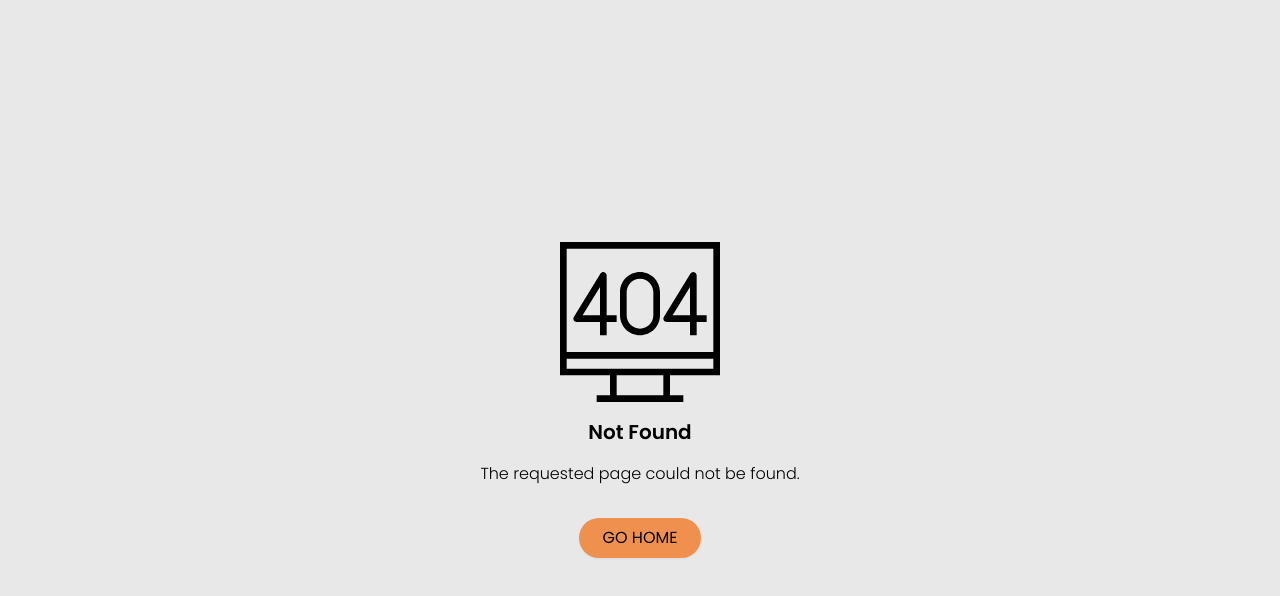
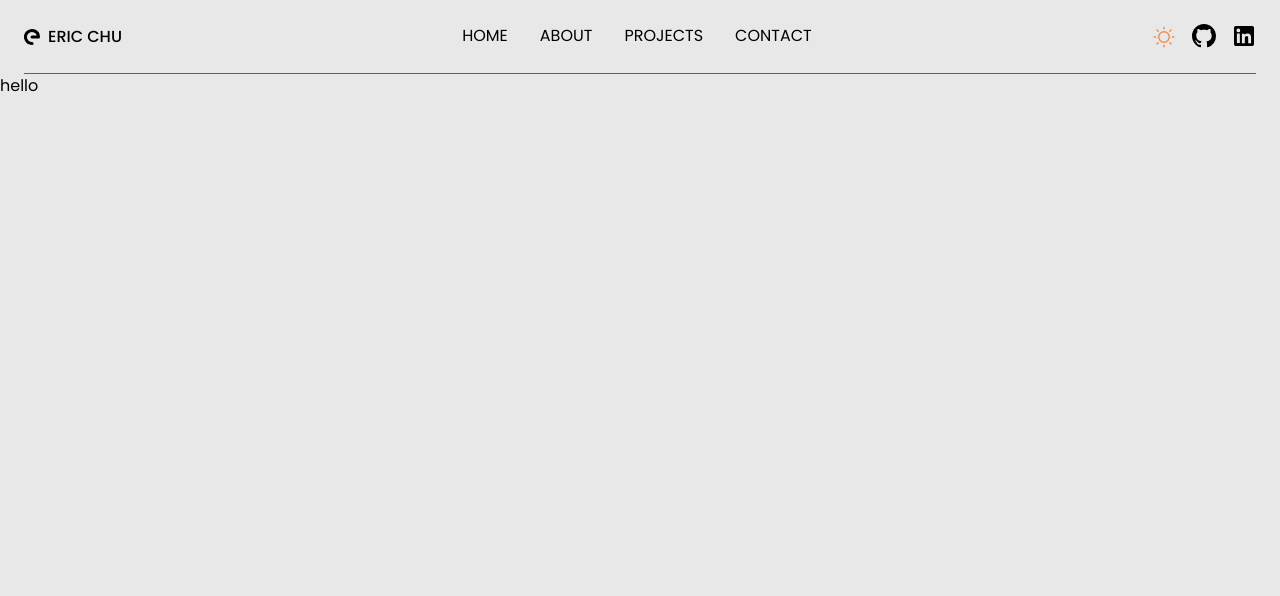
Before and after one commit to eric-k-chu/Portfolio, a React (Vite) app in the folder portfolio/: page /projects in a window 1280 px wide. Before the commit this address had no page. Shown: the top 596 px of the page. Built offline with nearby package versions, Linux system fonts and the light colour scheme.

Commit message:
Created initial project page

```diff
--- a/portfolio/src/App.tsx
+++ b/portfolio/src/App.tsx
@@ -2,7 +2,7 @@ import { useTheme } from "./hooks";
 import { ThemeContext } from "./components/ThemeContext";
 import { Route, Routes } from "react-router-dom";
 import { NavBar } from "./components";
-import { LandingPage, AboutPage, NotFoundPage } from "./pages";
+import { LandingPage, AboutPage, NotFoundPage, ProjectPage } from "./pages";
 
 export default function App() {
   const { theme, handleSetTheme } = useTheme();
@@ -15,6 +15,7 @@ export default function App() {
         <Route path="/" element={<NavBar />}>
           <Route index element={<LandingPage />} />
           <Route path="about" element={<AboutPage />} />
+          <Route path="projects" element={<ProjectPage />} />
         </Route>
         <Route path="*" element={<NotFoundPage />} />
       </Routes>
--- /dev/null
+++ b/portfolio/src/pages/ProjectPage.tsx
@@ -0,0 +1,7 @@
+export function ProjectPage() {
+  return (
+    <div className="">
+      <h1>hello</h1>
+    </div>
+  );
+}
--- a/portfolio/src/pages/index.ts
+++ b/portfolio/src/pages/index.ts
@@ -1,3 +1,4 @@
 export * from "./LandingPage";
 export * from "./AboutPage";
 export * from "./NotFoundPage";
+export * from "./ProjectPage";
```
